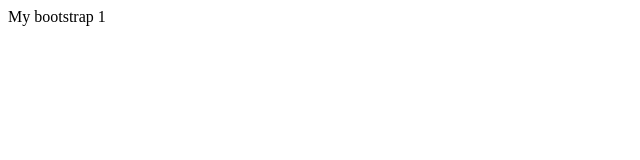
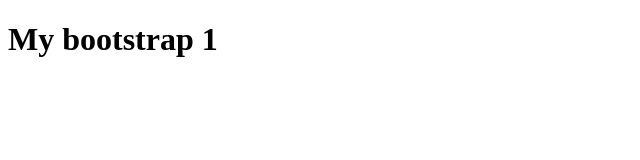
Before and after one commit to xrolame/The-Less--Task, a plain HTML site: page index.html in a window 1280 px wide. Shown: the whole page, without its empty margins (0-640 px from the left). Drawn offline with Linux system fonts and the light colour scheme.

Commit message:
another change

```diff
--- a/index.html
+++ b/index.html
@@ -7,6 +7,8 @@
     <title>Document</title>
 </head>
 <body>
-    <header>My bootstrap 1</header>
+    <header>
+        <h1>My bootstrap 1</h1>
+    </header>
 </body>
 </html>
--- a/style.css
+++ b/style.css
@@ -0,0 +1,8 @@
+* {
+    padding: 0;
+    margin: 0;
+}
+header {
+    font-size: 30px;
+    font-weight: bold;
+}
```
Also changed, not shown: 1 other file.
